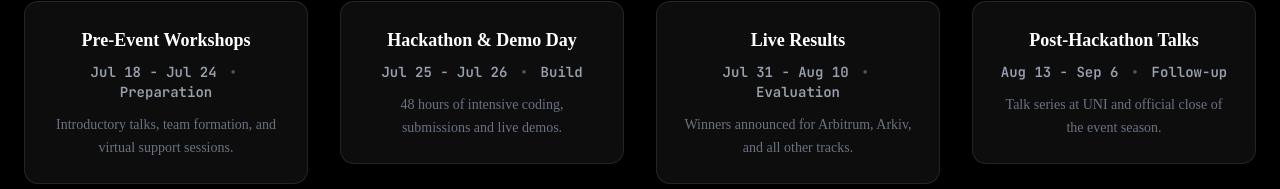
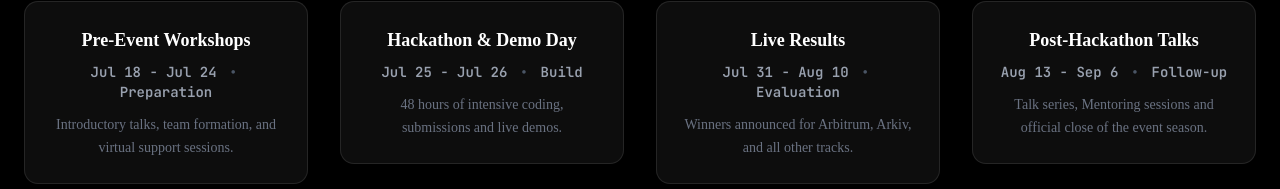
Before and after one commit to javierarteagagonzales/hackethl26, a Next.js app: page / in a window 1280 px wide. Shown: the part 2843-3032 px from the top of the page. Built offline with nearby package versions, Linux system fonts and the light colour scheme.

Commit message:
Update page.tsx

```diff
--- a/src/app/page.tsx
+++ b/src/app/page.tsx
@@ -263,7 +263,7 @@
                 { day: "Jul 18 - Jul 24", time: "Preparation", title: "Pre-Event Workshops", desc: "Introductory talks, team formation, and virtual support sessions.", color: "bg-blue-600" },
                 { day: "Jul 25 - Jul 26", time: "Build", title: "Hackathon & Demo Day", desc: "48 hours of intensive coding, submissions and live demos.", color: "bg-purple-600" },
                 { day: "Jul 31 - Aug 10", time: "Evaluation", title: "Live Results", desc: "Winners announced for Arbitrum, Arkiv, and all other tracks.", color: "bg-yellow-500" },
-                { day: "Aug 13 - Sep 6", time: "Follow-up", title: "Post-Hackathon Talks", desc: "Talk series at UNI and official close of the event season.", color: "bg-orange-500" }
+                { day: "Aug 13 - Sep 6", time: "Follow-up", title: "Post-Hackathon Talks", desc: "Talk series, Mentoring sessions and official close of the event season.", color: "bg-orange-500" }
               ].map((item, idx) => (
                 <div key={idx} className="relative flex flex-col items-center text-center group">
 
```
